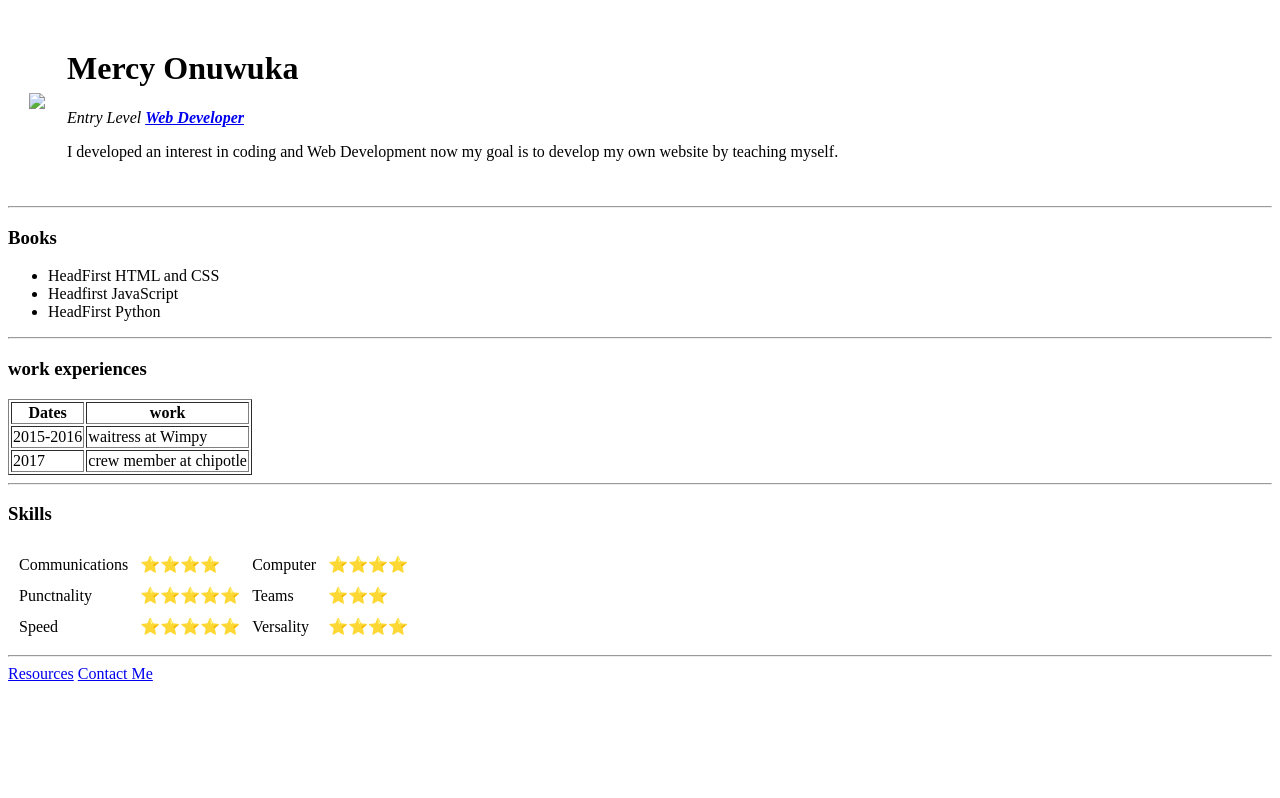
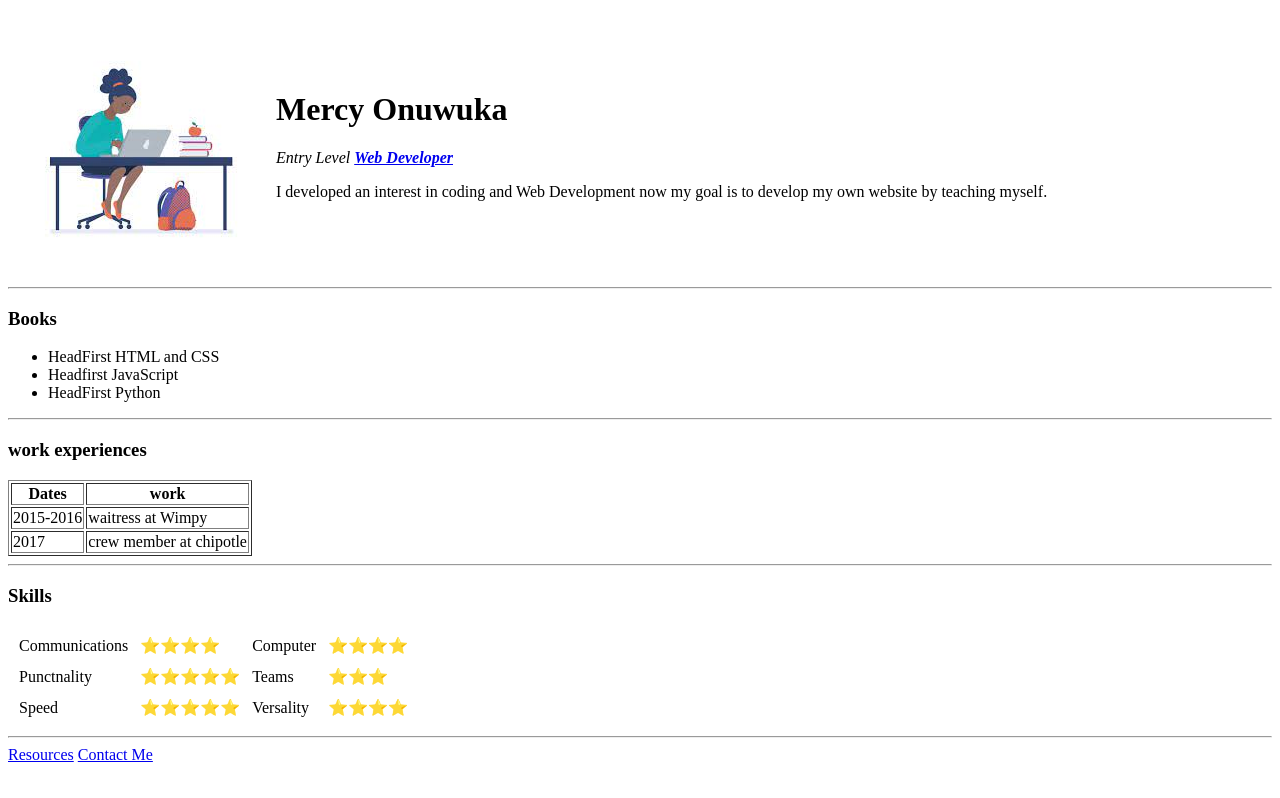
Before and after one commit to MercyCodes/FirstSite, a plain HTML site: page index.html in a window 1280 px wide. Drawn offline with Linux system fonts and the light colour scheme.

Commit message:
removed image folder

```diff
--- a/index.html
+++ b/index.html
@@ -9,7 +9,7 @@
 <body>
     <table cellspacing="20">
         <tr>
-        <td><img src="images/download.jpeg"></td>
+        <td><img src="download.jpeg"></td>
         <td>    <h1>Mercy Onuwuka</h1>
             <p><em>Entry Level <strong><a href="https://en.wikipedia.org/wiki/Web_developer">Web Developer</a></strong></em></p>
             <p>I developed an interest in coding and Web Development now my goal is to develop my own website by teaching myself.</p></td>
```
